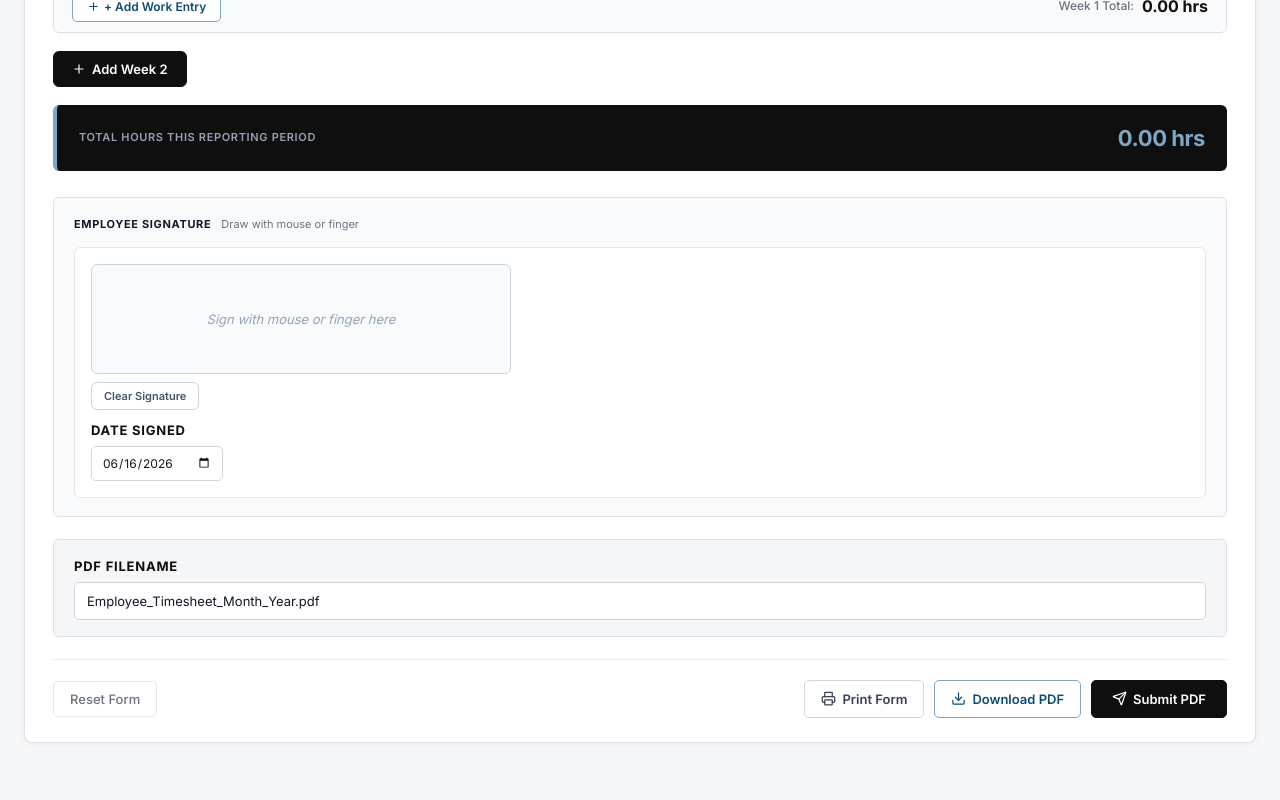
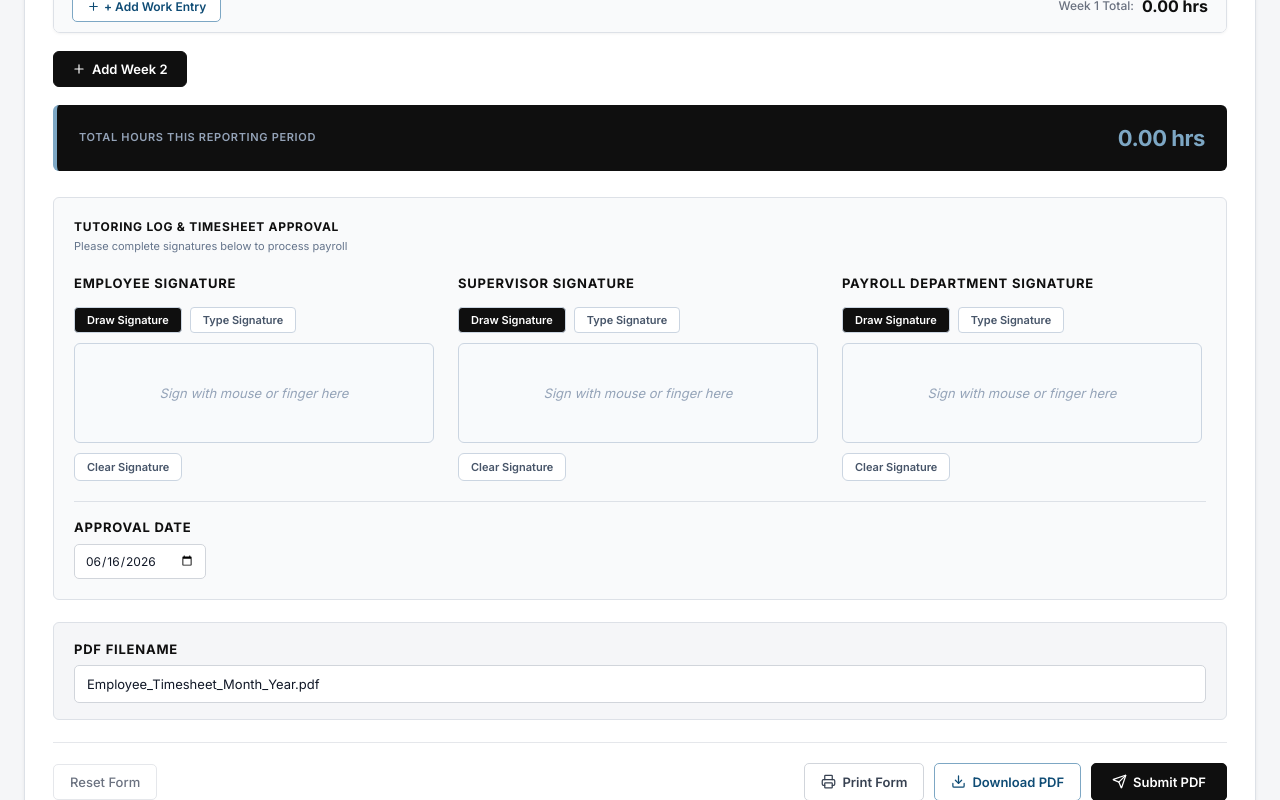
Before and after one commit to Aidarag/LC-Success-center-forms, a React (Vite) app: page / in a window 1280 px wide. Shown: the part 610-1410 px from the top of the page. Built offline with nearby package versions, Linux system fonts and the light colour scheme.

Commit message:
Branding & Approval: dedicated approval section (Employee, Supervisor, Payroll), shared approval date, draw vs type signature toggle

```diff
--- a/src/components/SignaturePad.jsx
+++ b/src/components/SignaturePad.jsx
@@ -1,9 +1,11 @@
 import React, { useRef, useState, useEffect } from 'react';
 
-export default function SignaturePad({ onSave, onClear, width = 400, height = 120 }) {
+export default function SignaturePad({ onSave, onClear, width = 420, height = 110 }) {
   const canvasRef = useRef(null);
   const [isDrawing, setIsDrawing] = useState(false);
   const [isEmpty, setIsEmpty] = useState(true);
+  const [mode, setMode] = useState('draw'); // 'draw' | 'type'
+  const [typedName, setTypedName] = useState('');
 
   useEffect(() => {
     const canvas = canvasRef.current;
@@ -13,14 +15,13 @@ export default function SignaturePad({ onSave, onClear, width = 400, height = 12
     ctx.lineWidth = 2.5;
     ctx.lineCap = 'round';
     ctx.lineJoin = 'round';
-  }, []);
+  }, [mode]);
 
   const getCoordinates = (e) => {
     const canvas = canvasRef.current;
     if (!canvas) return { x: 0, y: 0 };
     const rect = canvas.getBoundingClientRect();
 
-    // Support touch events
     if (e.touches && e.touches.length > 0) {
       return {
         x: e.touches[0].clientX - rect.left,
@@ -28,7 +29,6 @@ export default function SignaturePad({ onSave, onClear, width = 400, height = 12
       };
     }
 
-    // Support mouse events
     return {
       x: e.clientX - rect.left,
       y: e.clientY - rect.top
@@ -36,7 +36,7 @@ export default function SignaturePad({ onSave, onClear, width = 400, height = 12
   };
 
   const startDrawing = (e) => {
-    // Prevent scrolling when drawing on touch screens
+    if (mode !== 'draw') return;
     if (e.cancelable) {
       e.preventDefault();
     }
@@ -49,7 +49,7 @@ export default function SignaturePad({ onSave, onClear, width = 400, height = 12
   };
 
   const draw = (e) => {
-    if (!isDrawing) return;
+    if (!isDrawing || mode !== 'draw') return;
     if (e.cancelable) {
       e.preventDefault();
     }
@@ -75,13 +75,102 @@ export default function SignaturePad({ onSave, onClear, width = 400, height = 12
     const ctx = canvas.getContext('2d');
     ctx.clearRect(0, 0, canvas.width, canvas.height);
     setIsEmpty(true);
+    setTypedName('');
     if (onClear) {
       onClear();
     }
   };
 
+  const handleTypeChange = (val) => {
+    setTypedName(val);
+    const canvas = canvasRef.current;
+    if (!canvas) return;
+    const ctx = canvas.getContext('2d');
+    ctx.clearRect(0, 0, canvas.width, canvas.height);
+
+    if (!val.trim()) {
+      setIsEmpty(true);
+      if (onClear) onClear();
+      return;
+    }
+
+    setIsEmpty(false);
+    ctx.font = "italic 28px 'Brush Script MT', 'Dancing Script', 'Segoe Print', cursive, sans-serif";
+    ctx.fillStyle = '#0f0f0f';
+    ctx.textAlign = 'center';
+    ctx.textBaseline = 'middle';
+    ctx.fillText(val, canvas.width / 2, canvas.height / 2);
+
+    if (onSave) {
+      onSave(canvas.toDataURL());
+    }
+  };
+
+  const handleModeChange = (newMode) => {
+    setMode(newMode);
+    handleClear();
+  };
+
   return (
-    <div style={{ display: 'flex', flexDirection: 'column', gap: '8px' }}>
+    <div style={{ display: 'flex', flexDirection: 'column', gap: '10px' }}>
+      {/* Toggles */}
+      <div style={{ display: 'flex', gap: '8px' }} className="no-print">
+        <button
+          type="button"
+          onClick={() => handleModeChange('draw')}
+          style={{
+            padding: '5px 12px',
+            fontSize: '11px',
+            fontWeight: '600',
+            backgroundColor: mode === 'draw' ? '#0f0f0f' : '#ffffff',
+            border: '1px solid #cbd5e1',
+            borderRadius: '4px',
+            color: mode === 'draw' ? '#ffffff' : '#475569',
+            cursor: 'pointer'
+          }}
+        >
+          Draw Signature
+        </button>
+        <button
+          type="button"
+          onClick={() => handleModeChange('type')}
+          style={{
+            padding: '5px 12px',
+            fontSize: '11px',
+            fontWeight: '600',
+            backgroundColor: mode === 'type' ? '#0f0f0f' : '#ffffff',
+            border: '1px solid #cbd5e1',
+            borderRadius: '4px',
+            color: mode === 'type' ? '#ffffff' : '#475569',
+            cursor: 'pointer'
+          }}
+        >
+          Type Signature
+        </button>
+      </div>
+
+      {mode === 'type' && (
+        <div style={{ display: 'flex', flexDirection: 'column', gap: '4px' }} className="no-print">
+          <input
+            type="text"
+            value={typedName}
+            placeholder="Type your name here..."
+            onChange={(e) => handleTypeChange(e.target.value)}
+            style={{
+              padding: '8px 12px',
+              fontSize: '13px',
+              border: '1px solid #cbd5e1',
+              borderRadius: '6px',
+              width: '100%',
+              maxWidth: `${width}px`,
+              outline: 'none',
+              fontFamily: "'Inter', sans-serif"
+            }}
+          />
+        </div>
+      )}
+
+      {/* Signature canvas */}
       <div style={{ position: 'relative', width: '100%', maxWidth: `${width}px` }}>
         <canvas
           ref={canvasRef}
@@ -98,7 +187,7 @@ export default function SignaturePad({ onSave, onClear, width = 400, height = 12
             border: '1px solid #cbd5e1',
             borderRadius: '6px',
             backgroundColor: '#f8fafc',
-            cursor: 'crosshair',
+            cursor: mode === 'draw' ? 'crosshair' : 'default',
             touchAction: 'none',
             display: 'block',
             width: '100%',
@@ -122,10 +211,11 @@ export default function SignaturePad({ onSave, onClear, width = 400, height = 12
               fontStyle: 'italic'
             }}
           >
-            Sign with mouse or finger here
+            {mode === 'draw' ? 'Sign with mouse or finger here' : 'Signature preview will appear here'}
           </div>
         )}
       </div>
+
       <button
         type="button"
         onClick={handleClear}
--- a/src/components/TimesheetForm.jsx
+++ b/src/components/TimesheetForm.jsx
@@ -74,9 +74,13 @@ export default function TimesheetForm() {
   const [employeeName, setEmployeeName]     = useState('');
   const [weeks, setWeeks]                   = useState([mkWeek(1)]);
 
-  // Signature: session-only, not persisted
+  // Signatures: session-only, not persisted
   const [employeeSignature, setEmployeeSignature] = useState(null);
-  const [employeeSignDate, setEmployeeSignDate]   = useState(
+  const [supervisorSignature, setSupervisorSignature] = useState(null);
+  const [payrollSignature, setPayrollSignature] = useState(null);
+
+  // Shared Approval Date
+  const [approvalDate, setApprovalDate] = useState(
     new Date().toISOString().split('T')[0]
   );
 
@@ -97,7 +101,7 @@ export default function TimesheetForm() {
     if (!draft) return;
     if (draft.employeeName)     setEmployeeName(draft.employeeName);
     if (draft.weeks?.length > 0) setWeeks(draft.weeks);
-    if (draft.employeeSignDate) setEmployeeSignDate(draft.employeeSignDate);
+    if (draft.approvalDate)     setApprovalDate(draft.approvalDate);
     if (draft.pdfFileName)      { setPdfFileName(draft.pdfFileName); setFileNameEdited(true); }
     showToast('Restored your saved draft.');
   }, []);
@@ -113,7 +117,7 @@ export default function TimesheetForm() {
   // ── Persist draft ───────────────────────────────────────────────────────────
   const persist = (patch = {}) => {
     saveTimesheetDraft({
-      employeeName, weeks, employeeSignDate, pdfFileName, ...patch
+      employeeName, weeks, approvalDate, pdfFileName, ...patch
     });
   };
 
@@ -289,7 +293,9 @@ export default function TimesheetForm() {
     weekTotals,
     periodTotal,
     employeeSignature,
-    employeeSignDate
+    supervisorSignature,
+    payrollSignature,
+    approvalDate
   });
 
   // ── PDF actions ─────────────────────────────────────────────────────────────
@@ -323,7 +329,9 @@ export default function TimesheetForm() {
     setEmployeeName('');
     setWeeks([mkWeek(1)]);
     setEmployeeSignature(null);
-    setEmployeeSignDate(new Date().toISOString().split('T')[0]);
+    setSupervisorSignature(null);
+    setPayrollSignature(null);
+    setApprovalDate(new Date().toISOString().split('T')[0]);
     setPdfFileName('Employee_Timesheet_Month_Year.pdf');
     setFileNameEdited(false);
     clearTimesheetDraft();
@@ -567,33 +575,64 @@ export default function TimesheetForm() {
           <span style={S.totalValue}>{periodTotal.toFixed(2)} hrs</span>
         </div>
 
+        {/* Dedicated Approval Section */}
+        <div style={S.approvalSection} className="no-print">
+          <div style={S.approvalHeader}>
+            <span style={S.approvalTitle}>TUTORING LOG & TIMESHEET APPROVAL</span>
+            <span style={S.approvalSub}>Please complete signatures below to process payroll</span>
+          </div>
+
+          <div style={S.approvalRow}>
             {/* Employee Signature */}
-        <div style={S.sigSection} className="no-print">
-          <div style={S.sigSectionHeader}>
-            <span style={S.sigSectionTitle}>Employee Signature</span>
-            <span style={S.sigSectionHint}>Draw with mouse or finger</span>
-          </div>
-          <div style={S.sigCard}>
+            <div style={S.sigCol}>
+              <label style={S.formLabel}>Employee Signature</label>
               <SignaturePad
-              key={employeeSignature ? 'has-sig' : 'no-sig'}
+                key={employeeSignature ? 'has-emp-sig' : 'no-emp-sig'}
                 onSave={d => setEmployeeSignature(d)}
                 onClear={() => setEmployeeSignature(null)}
-              width={420}
-              height={110}
+                width={360}
+                height={100}
               />
-            <div style={{ marginTop: 10 }}>
-              <label style={S.sigDateLabel} htmlFor="emp-sign-date">Date Signed</label>
+            </div>
+
+            {/* Supervisor Signature */}
+            <div style={S.sigCol}>
+              <label style={S.formLabel}>Supervisor Signature</label>
+              <SignaturePad
+                key={supervisorSignature ? 'has-sup-sig' : 'no-sup-sig'}
+                onSave={d => setSupervisorSignature(d)}
+                onClear={() => setSupervisorSignature(null)}
+                width={360}
+                height={100}
+              />
+            </div>
+
+            {/* Payroll Signature */}
+            <div style={S.sigCol}>
+              <label style={S.formLabel}>Payroll Department Signature</label>
+              <SignaturePad
+                key={payrollSignature ? 'has-pay-sig' : 'no-pay-sig'}
+                onSave={d => setPayrollSignature(d)}
+                onClear={() => setPayrollSignature(null)}
+                width={360}
+                height={100}
+              />
+            </div>
+          </div>
+
+          {/* Shared Date Field */}
+          <div style={{ marginTop: 20, paddingTop: 15, borderTop: '1px solid #dde1e7' }}>
+            <label style={S.sigDateLabel} htmlFor="approval-date">Approval Date</label>
             <input
-                id="emp-sign-date"
+              id="approval-date"
               type="date"
-                value={employeeSignDate}
+              value={approvalDate}
               onChange={e => {
-                  setEmployeeSignDate(e.target.value);
-                  persist({ employeeSignDate: e.target.value });
+                setApprovalDate(e.target.value);
+                persist({ approvalDate: e.target.value });
               }}
               style={S.sigDateInput}
             />
-            </div>
           </div>
         </div>
 
@@ -640,14 +679,36 @@ export default function TimesheetForm() {
 
       {/* Print-only signature line */}
       <div className="print-only-signatures" style={S.printSig}>
-        <div style={{ position: 'relative', display: 'inline-block', width: '38%' }}>
+        <div style={{ display: 'flex', justifyContent: 'space-between', gap: '20px', marginBottom: '15px' }}>
+          <div style={{ position: 'relative', display: 'inline-block', width: '30%' }}>
             {employeeSignature && (
               <img src={employeeSignature} alt="Signature"
                 style={{ position: 'absolute', bottom: 20, left: 8, height: 36, pointerEvents: 'none' }} />
             )}
-          <div style={{ borderBottom: '1px solid #000', height: 36, width: '90%' }} />
+            <div style={{ borderBottom: '1px solid #000', height: 36, width: '100%' }} />
             <div style={{ marginTop: 5, fontWeight: 'bold', fontSize: 11 }}>EMPLOYEE SIGNATURE</div>
-          <div style={{ marginTop: 2, fontStyle: 'italic', fontSize: 9 }}>Date: {employeeSignDate || '—'}</div>
+          </div>
+
+          <div style={{ position: 'relative', display: 'inline-block', width: '30%' }}>
+            {supervisorSignature && (
+              <img src={supervisorSignature} alt="Signature"
+                style={{ position: 'absolute', bottom: 20, left: 8, height: 36, pointerEvents: 'none' }} />
+            )}
+            <div style={{ borderBottom: '1px solid #000', height: 36, width: '100%' }} />
+            <div style={{ marginTop: 5, fontWeight: 'bold', fontSize: 11 }}>SUPERVISOR SIGNATURE</div>
+          </div>
+
+          <div style={{ position: 'relative', display: 'inline-block', width: '30%' }}>
+            {payrollSignature && (
+              <img src={payrollSignature} alt="Signature"
+                style={{ position: 'absolute', bottom: 20, left: 8, height: 36, pointerEvents: 'none' }} />
+            )}
+            <div style={{ borderBottom: '1px solid #000', height: 36, width: '100%' }} />
+            <div style={{ marginTop: 5, fontWeight: 'bold', fontSize: 11 }}>PAYROLL SIGNATURE</div>
+          </div>
+        </div>
+        <div style={{ fontSize: 11, fontWeight: 'bold', marginBottom: '10px' }}>
+          DATE SIGNED: {approvalDate || '—'}
         </div>
         <div style={S.printFooterNote}>
           LIVINGSTONE COLLEGE SUCCESS CENTER • SALISBURY, NC 28144 • SUPERVISOR: BENJAMIN DAVIS (bdavis1@livingstone.edu)
@@ -951,25 +1012,26 @@ const S = {
     letterSpacing: '-0.02em'
   },
 
-  // ── Signature section ─────────────────────────────────────────────────────
-  sigSection: {
+  // ── Approval section ──────────────────────────────────────────────────────
+  approvalSection: {
     border: '1px solid #dde1e7',
-    borderRadius: 6, padding: '18px 20px',
+    borderRadius: 6, padding: '20px',
     marginBottom: 22, backgroundColor: '#f9fafb'
   },
-  sigSectionHeader: {
-    display: 'flex', alignItems: 'baseline', gap: 10, marginBottom: 14
+  approvalHeader: {
+    display: 'flex', flexDirection: 'column', gap: 2, marginBottom: 18
   },
-  sigSectionTitle: {
-    fontSize: 11, fontWeight: 700, textTransform: 'uppercase',
-    letterSpacing: '0.06em', color: '#111827',
+  approvalTitle: {
+    fontSize: 12, fontWeight: 700, textTransform: 'uppercase',
+    letterSpacing: '0.06em', color: '#0f0f0f',
     fontFamily: "'Inter', sans-serif"
   },
-  sigSectionHint: { fontSize: 11, color: '#6b7280', fontFamily: "'Inter', sans-serif" },
-  sigCard: {
-    backgroundColor: '#fff',
-    border: '1px solid #e5e7eb',
-    borderRadius: 6, padding: 16
+  approvalSub: { fontSize: 11, color: '#64748b', fontFamily: "'Inter', sans-serif" },
+  approvalRow: {
+    display: 'flex', gap: 20, flexWrap: 'wrap', justifyContent: 'space-between'
+  },
+  sigCol: {
+    flex: '1 1 300px', display: 'flex', flexDirection: 'column', gap: 8
   },
   sigDateLabel: {
     display: 'block', fontSize: 13, fontWeight: 700,
--- a/src/utils/pdfGenerator.js
+++ b/src/utils/pdfGenerator.js
@@ -130,20 +130,43 @@ const buildWeekBlock = (week, weekTotal) => {
 // ─── Signature block ──────────────────────────────────────────────────────────
 
 const buildSignatureBlock = (data) => `
-  <div style="border:1px solid #000; padding:15px; font-size:11px; margin-top:15px;">
-    <div style="width:40%; position:relative;">
-      <div style="height:36px; position:relative;">
+  <div style="border:1px solid #000; padding:15px; font-size:11px; margin-top:15px; page-break-inside:avoid;">
+    <table style="width:100%; border-collapse:collapse; margin-bottom:12px;">
+      <tr>
+        <td style="width:30%; padding-right:15px; vertical-align:bottom;">
+          <div style="height:36px; position:relative; border-bottom:1px solid #000;">
             ${data.employeeSignature
               ? `<img src="${data.employeeSignature}"
                    style="position:absolute; bottom:2px; left:6px;
-                      max-height:38px; max-width:200px;"/>`
+                          max-height:36px; max-width:180px;"/>`
               : ''}
-        <div style="border-bottom:1px solid #000; width:100%; height:100%;"></div>
           </div>
           <div style="margin-top:5px; font-weight:bold; text-transform:uppercase;">Employee Signature</div>
-      <div style="margin-top:2px; font-style:italic; font-size:9px; color:#555;">
-        Date: ${data.employeeSignDate || '—'}
+        </td>
+        <td style="width:30%; padding-right:15px; vertical-align:bottom;">
+          <div style="height:36px; position:relative; border-bottom:1px solid #000;">
+            ${data.supervisorSignature
+              ? `<img src="${data.supervisorSignature}"
+                   style="position:absolute; bottom:2px; left:6px;
+                          max-height:36px; max-width:180px;"/>`
+              : ''}
           </div>
+          <div style="margin-top:5px; font-weight:bold; text-transform:uppercase;">Supervisor Signature</div>
+        </td>
+        <td style="width:30%; vertical-align:bottom;">
+          <div style="height:36px; position:relative; border-bottom:1px solid #000;">
+            ${data.payrollSignature
+              ? `<img src="${data.payrollSignature}"
+                   style="position:absolute; bottom:2px; left:6px;
+                          max-height:36px; max-width:180px;"/>`
+              : ''}
+          </div>
+          <div style="margin-top:5px; font-weight:bold; text-transform:uppercase;">Payroll Signature</div>
+        </td>
+      </tr>
+    </table>
+    <div style="font-weight:bold; text-transform:uppercase; font-size:10.5px;">
+      Approval Date: ${data.approvalDate || '—'}
     </div>
   </div>
 `;
```
Lines whose indentation alone changed are shown as unchanged.
